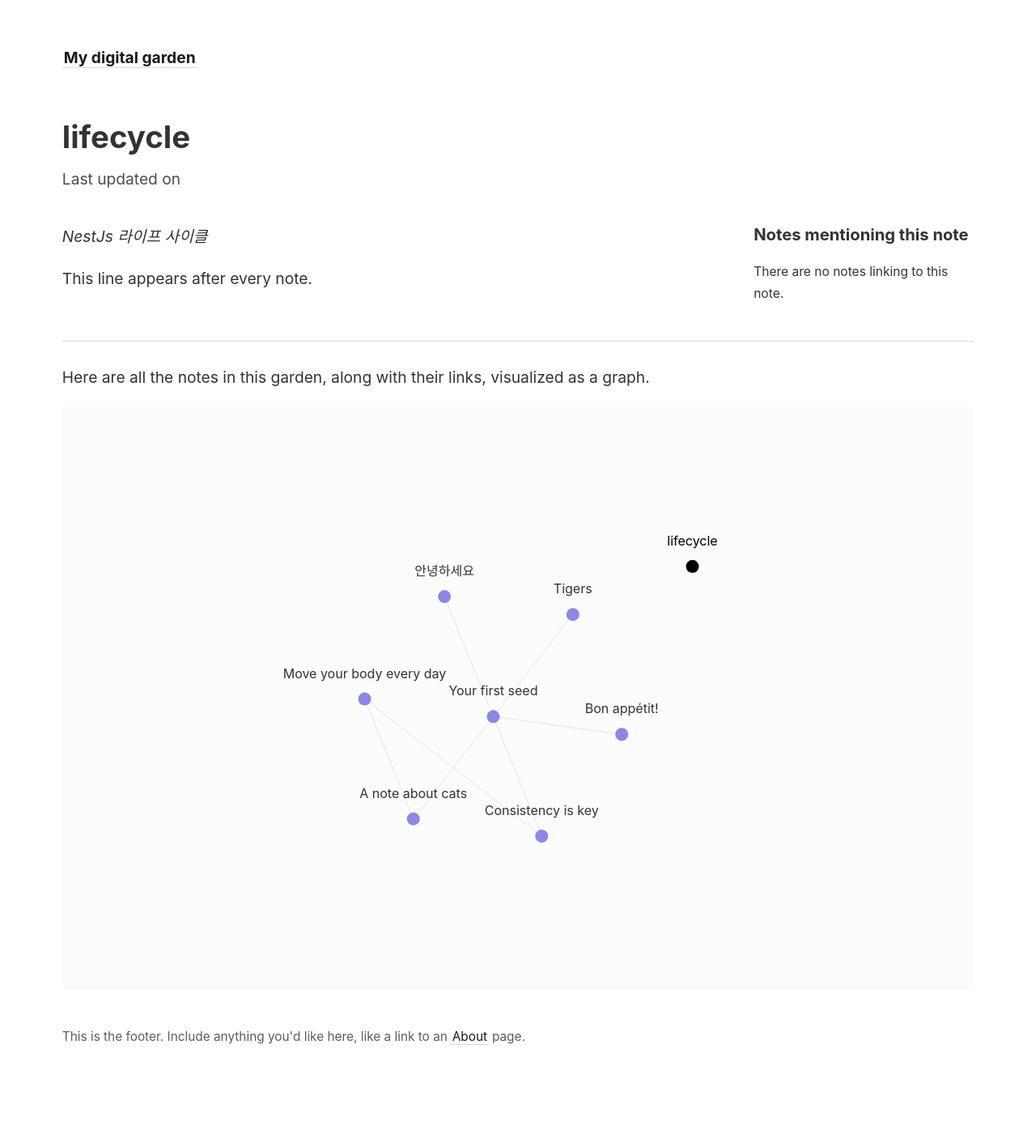
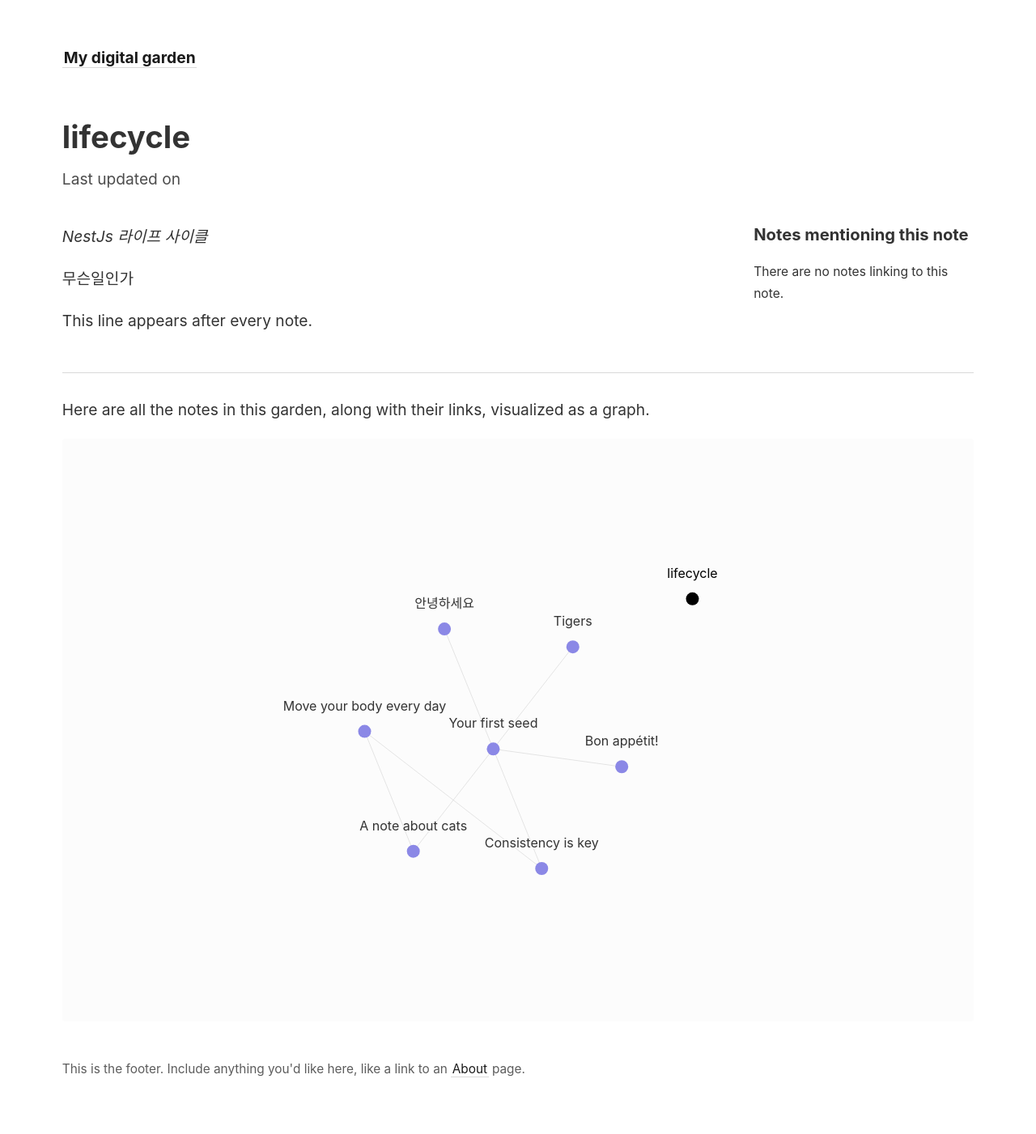
Before and after one commit to yanggwangseong/Article, a Jekyll site: the page built from _notes/nestjs/LifeCycle.md, in a window 1280 px wide. Shown: the whole page at 81% size. Built offline with Jekyll 4.4.1, drawn with Linux system fonts in a browser that asks for light colours; before the commit the page ends 1361 px from its top, so only the background shows below that.

Commit message:
feat: graph

```diff
--- a/_notes/nestjs/LifeCycle.md
+++ b/_notes/nestjs/LifeCycle.md
@@ -4,3 +4,5 @@ permalink: /nestjs/lifecycle
 ---
 
 *NestJs 라이프 사이클*
+
+무슨일인가
```
